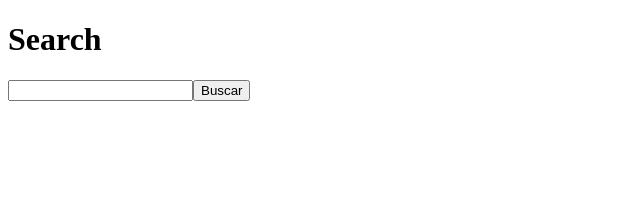
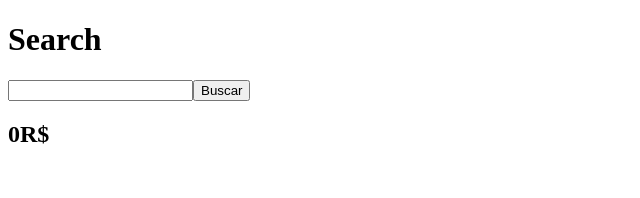
Before and after one commit to Emerson-lab/filtro-simples-de-busca-de-produtos, a Next.js app: page / in a window 1280 px wide. Shown: the top 198 px of the page, without its empty margins (0-640 px from the left). Built offline with nearby package versions, Linux system fonts and the light colour scheme.

Commit message:
add useMemo

```diff
--- a/components/ProductItem.tsx
+++ b/components/ProductItem.tsx
@@ -1,3 +1,5 @@
+import { memo } from "react";
+
 interface ProductItemProps {
   product: {
     id: number;
@@ -6,10 +8,17 @@ interface ProductItemProps {
   };
 }
 
-export function ProductItem({ product }:ProductItemProps) {
+function ProductItemComponent({ product }: ProductItemProps) {
   return (
     <div>
       {product.title} - <strong>{product.price}</strong>
     </div>
   );
 }
+
+export const ProductItem = memo(
+  ProductItemComponent,
+  (prevProps, nextProps) => {
+    return Object.is(prevProps.product, nextProps.product);
+  }
+);
--- a/components/SearchResults.tsx
+++ b/components/SearchResults.tsx
@@ -1,3 +1,4 @@
+import { useMemo } from "react";
 import { ProductItem } from "./ProductItem";
 
 interface SearchResultProps {
@@ -9,13 +10,18 @@ interface SearchResultProps {
 }
 
 export function SearchResults({ results }: SearchResultProps) {
+  const totalPrice = useMemo(() => {
+    return results.reduce((total, product) => {
+      return total + product.price;
+    }, 0);
+  }, [results]);
+
   return (
-  <div>
-    {results.map(product => {
-      return (
-        <ProductItem product={product}/>
-      );
-    })}
-  </div>
+    <div>
+      <h2>{totalPrice}R$</h2>
+      {results.map((product) => {
+        return <ProductItem product={product} />;
+      })}
+    </div>
   );
 }
--- a/pages/_app.tsx
+++ b/pages/_app.tsx
@@ -1,7 +1,5 @@
-
-
 function MyApp({ Component, pageProps }) {
-  return <Component {...pageProps} />
+  return <Component {...pageProps} />;
 }
 
-export default MyApp
+export default MyApp;
--- a/pages/index.tsx
+++ b/pages/index.tsx
@@ -8,14 +8,14 @@ export default function Home() {
   async function handleSearch(event: FormEvent) {
     event.preventDefault();
 
-    if(!search.trim()){
+    if (!search.trim()) {
       return;
     }
 
     const response = await fetch(`http://localhost:3333/products?q=${search}`);
     const data = await response.json();
 
-    setResults(data)
+    setResults(data);
   }
 
   return (
@@ -30,7 +30,7 @@ export default function Home() {
         />
         <button type="submit">Buscar</button>
       </form>
-      <SearchResults results={results}/>
+      <SearchResults results={results} />
     </div>
   );
 }
```
